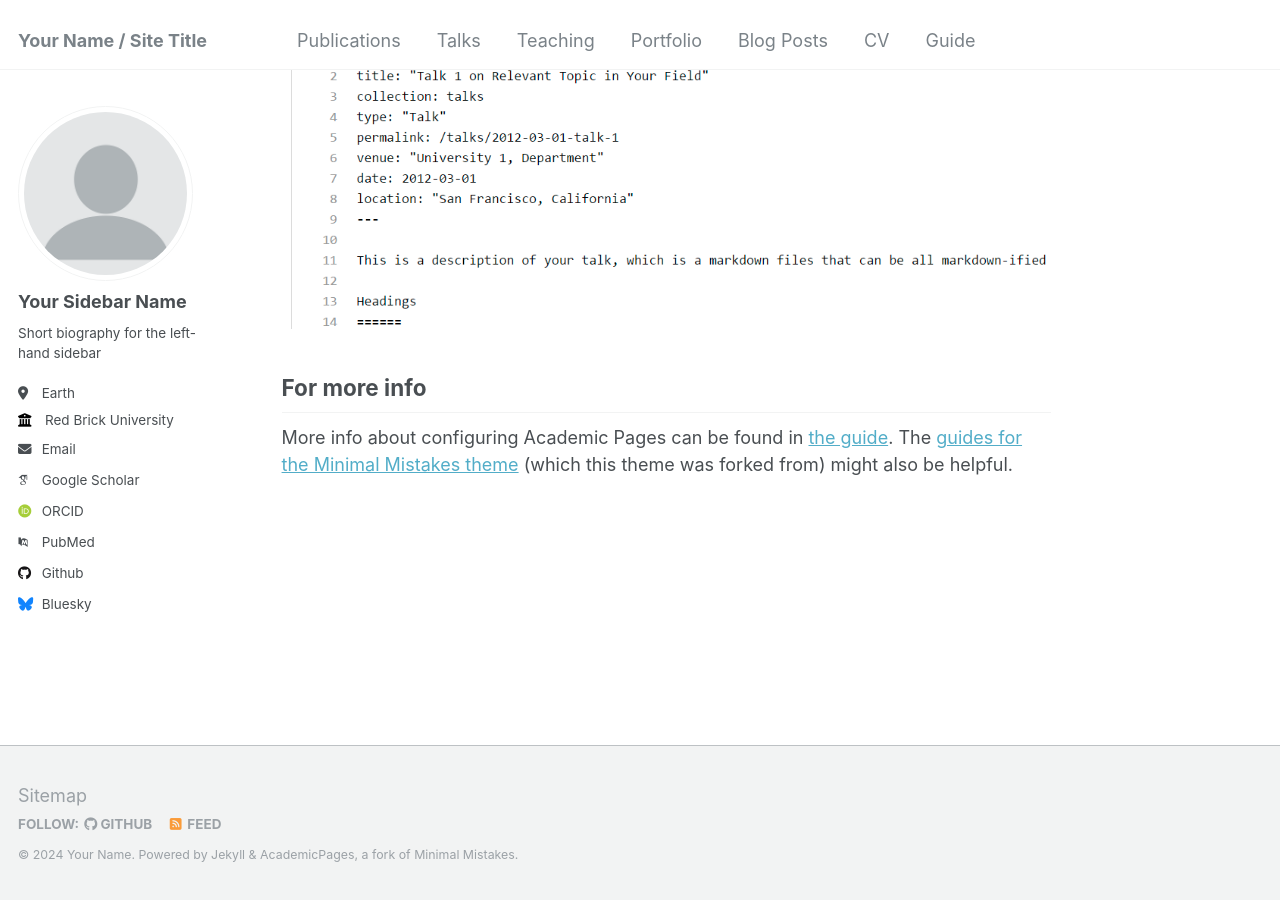
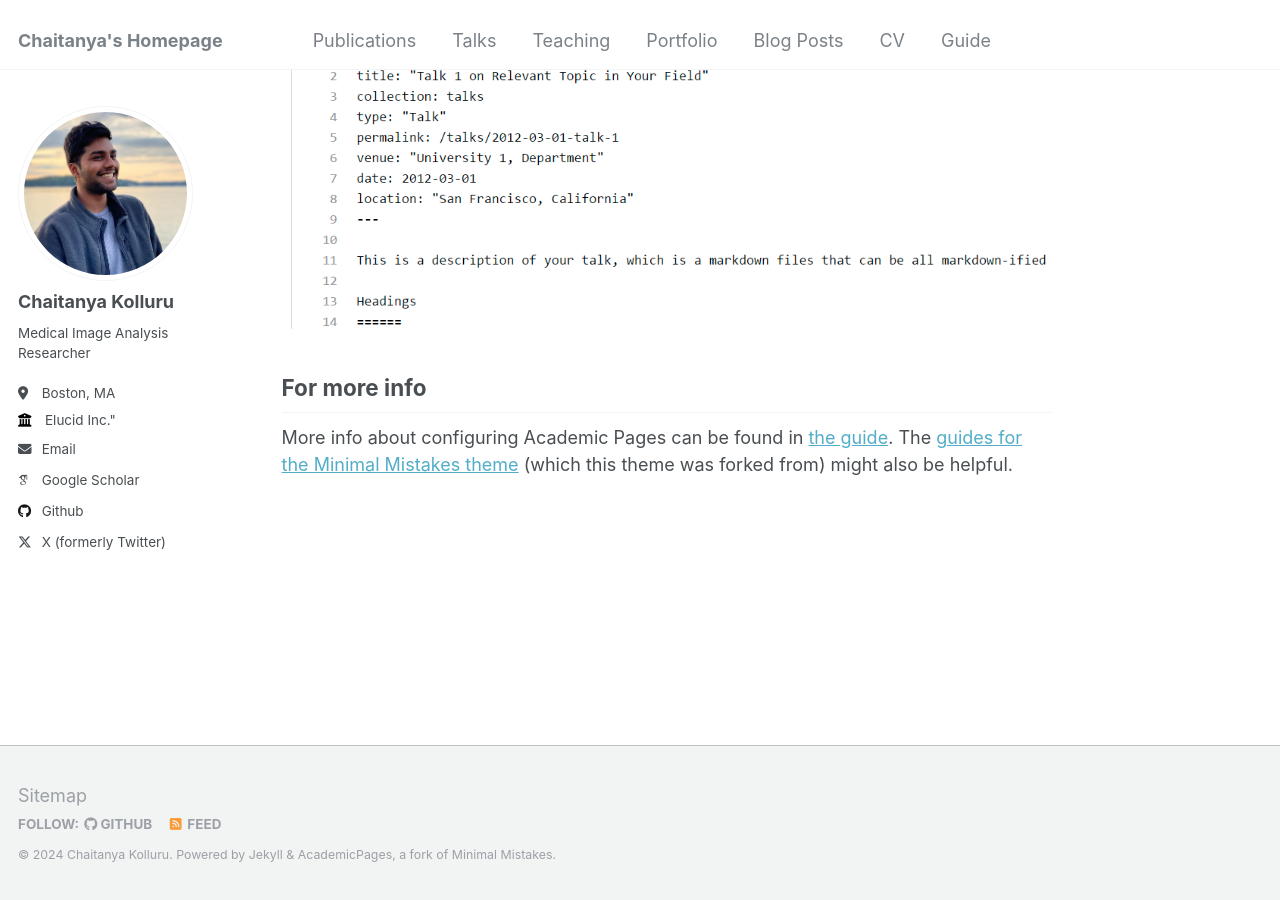
Before and after one commit to ckolluru/ckolluru.github.io, a Jekyll site: the page built from _pages/about.md, in a window 1280 px wide and 900 px high, scrolled down 2660 px. Built offline with Jekyll 4.4.1, drawn with Linux system fonts in a browser that asks for light colours; some web fonts are replaced.

Commit message:
Setting up..

```diff
--- a/_config.yml
+++ b/_config.yml
@@ -8,47 +8,47 @@
 
 # Basic Site Settings
 locale                   : "en-US"
-title                    : "Your Name / Site Title"
+title                    : "Chaitanya's Homepage"
 title_separator          : "-"
-name                     : &name "Your Name"
+name                     : &name "Chaitanya Kolluru"
 description              : &description "personal description"
-url                      : https://academicpages.github.io # the base hostname & protocol for your site e.g. "https://mmistakes.github.io"
+url                      : https://ckolluru.github.io # the base hostname & protocol for your site e.g. "https://mmistakes.github.io"
 baseurl                  : "" # the subpath of your site, e.g. "/blog"
-repository               : "academicpages/academicpages.github.io"
+repository               : "ckolluru/ckolluru.github.io"
 
 # Site Author - The following control what appear as part of the author content on the side bar.
 #               If a field is blank the icon and link will not appear, otherwise it will be shown.
 #               Additional customization can be done by editing /_includes/author-profile.html
 author:
   # Biographic information
-  avatar           : "profile.png"
-  name             : "Your Sidebar Name"
+  avatar           : "self_square.jpg"
+  name             : "Chaitanya Kolluru"
   pronouns         : # example: "she/her"
-  bio              : "Short biography for the left-hand sidebar"
-  location         : "Earth"
-  employer         : "Red Brick University"
+  bio              : "Medical Image Analysis Researcher"
+  location         : "Boston, MA"
+  employer         : Elucid Inc."
   uri              : # URL
-  email            : "none@example.org"
+  email            : "kolluru.chaitanya@gmail.com"
 
   # Academic websites
   arxiv            : # URL - Update with the correct link to your profile
-  googlescholar    : "https://scholar.google.com/citations?user=PS_CX0AAAAAJ"
+  googlescholar    : "https://scholar.google.com/citations?user=d8wFfqEAAAAJ&hl=en&oi=ao"
   impactstory      : # URL
-  orcid            : "http://orcid.org/yourorcidurl"
+  orcid            : # URL
   semantic         : # URL
-  pubmed           : "https://www.ncbi.nlm.nih.gov/pubmed/?term=john+snow"
+  pubmed           : # URL
   researchgate     : # URL
 
   # Repositories and software development
   bitbucket        : # Username - Update with your username on the site
   codepen          : # Username
   dribbble         : # Username
-  github           : "academicpages"
+  github           : "ckolluru"
   kaggle           : # Username
   stackoverflow    : # User number or user number and name (i.e., use "1" or "1/jeff-atwood")
 
   # Social media
-  bluesky          : "bsky.app" # Replace this with you Bluesky username
+  bluesky          : # Username
   facebook         : # Username
   flickr           : # Username
   foursquare       : # Username
@@ -65,7 +65,7 @@ author:
   steam            : # Username
   telegram         : # URL
   tumblr           : # Username
-  twitter          : # Username for X / Twitter
+  twitter          : ckolluru
   vine             : # Username
   weibo            : # Username
   wikipedia        : # Username
```
Also changed, not shown: images/self_square.jpg (added).
